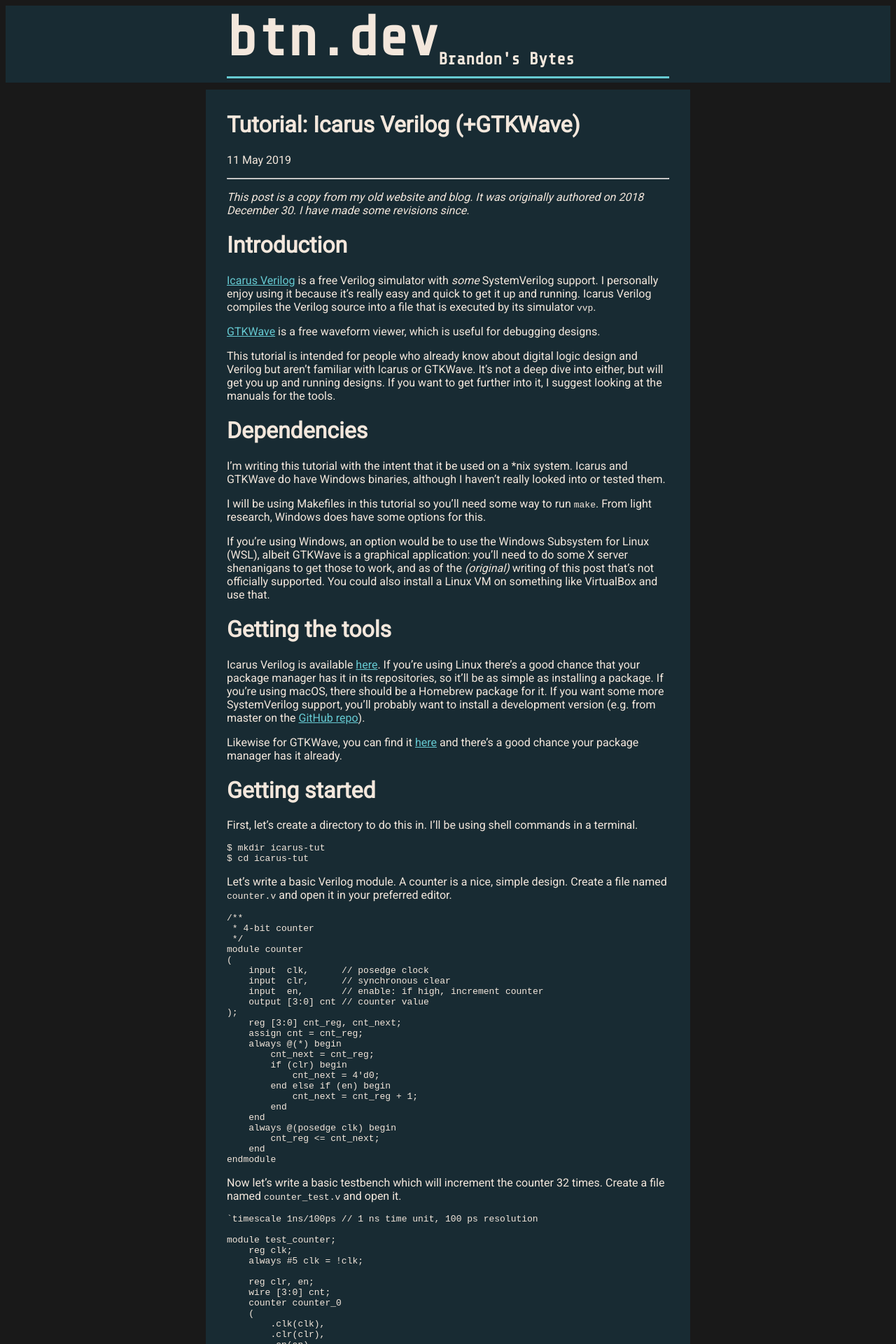
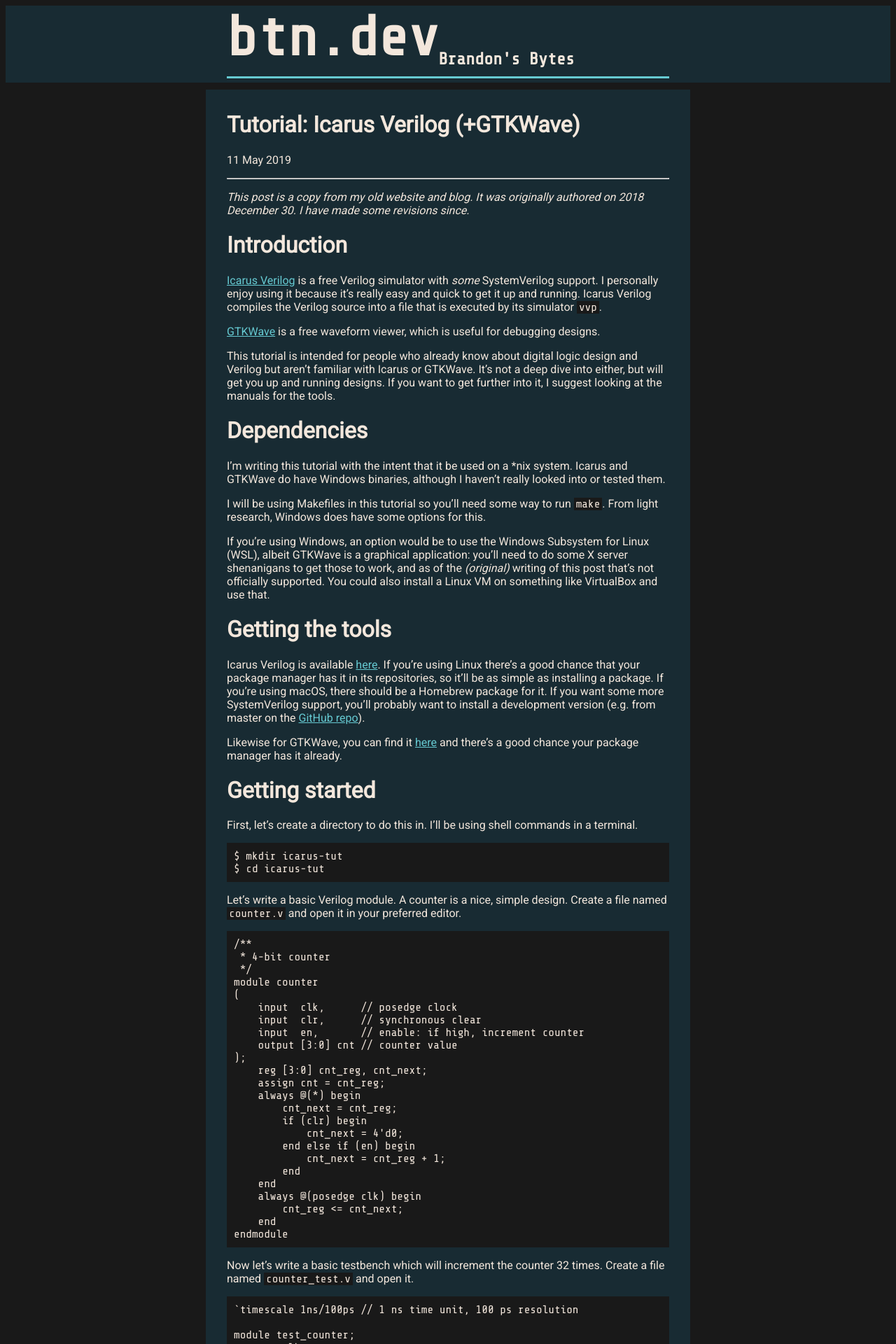
Before and after one commit to brandon-t-nguyen/brandon-t-nguyen.github.io, a Jekyll site: the page built from blog/technical/tutorial/_posts/2019-05-11-icarus_gtkwave.md, in a window 1280 px wide. Shown: the top 1920 px of the page at 70% size. Built offline with Jekyll 4.4.1, drawn with Linux system fonts in a browser that asks for light colours.

Commit message:
CSS: added code/preformatted styling

```diff
--- a/_sass/main.scss
+++ b/_sass/main.scss
@@ -10,6 +10,21 @@
     color: $color-accent;
 }
 
+code {
+    font-family: 'Share Tech Mono', monospace;
+    padding: 0px 3px;
+    background-color: $color-back;
+}
+
+pre {
+    padding: 10px;
+    background-color: $color-back;
+    overflow: auto;
+
+    code {
+        padding: 0; // cancel the out-of-pre padding
+    }
+}
 
 nav {
     display: inline-block;
```
